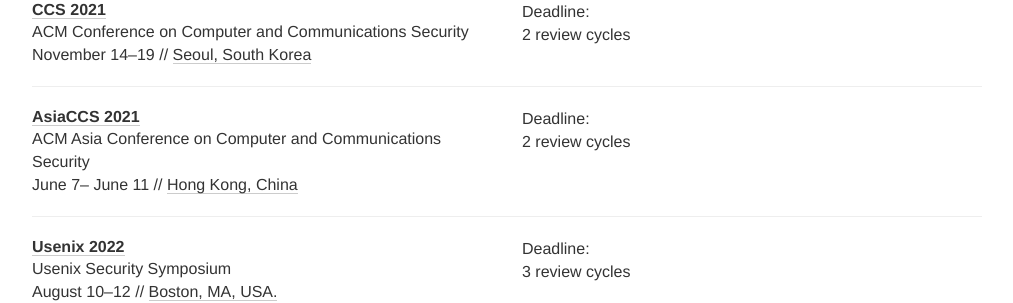
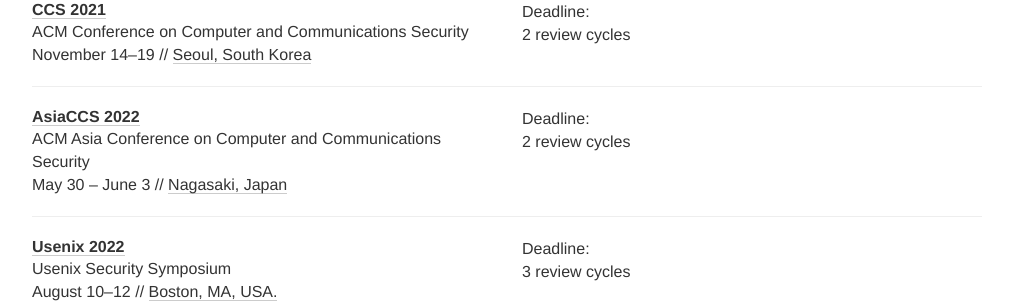
Before and after one commit to sec-deadlines/sec-deadlines.github.io, a Jekyll site: the page built from index.html, in a window 1280 px wide and 900 px high, scrolled down 384 px. Shown: the part 152-455 px from the top of the window, without its empty margins (133-1146 px from the left). Built offline with Jekyll 4.4.1, drawn with Linux system fonts in a browser that asks for light colours; nearby versions of some CDN libraries; comment, search, counter and statistics services are not loaded.

Commit message:
Update AsiaCCS 2022

```diff
--- a/_data/conferences.yml
+++ b/_data/conferences.yml
@@ -36,16 +36,15 @@
 
 - name: AsiaCCS
   description: ACM Asia Conference on Computer and Communications Security
-  year: 2021
-  link: https://asiaccs2021.comp.polyu.edu.hk
+  year: 2022
+  link: https://asiaccs2022.conferenceservice.jp/
   deadline:
-    - "2020-08-21 23:59"
-    - "2020-12-11 23:59"
+    - "2021-07-30 23:59"
+    - "2021-11-19 23:59"
   comment: 2 review cycles
-  date: "June 7- June 11"
-  place: Hong Kong, China
+  date: "May 30 - June 3"
+  place: Nagasaki, Japan
   tags: [SEC, PRIV]
-  timezone: "Etc/GMT+12"
 
 - name: Usenix
   description: Usenix Security Symposium
```
